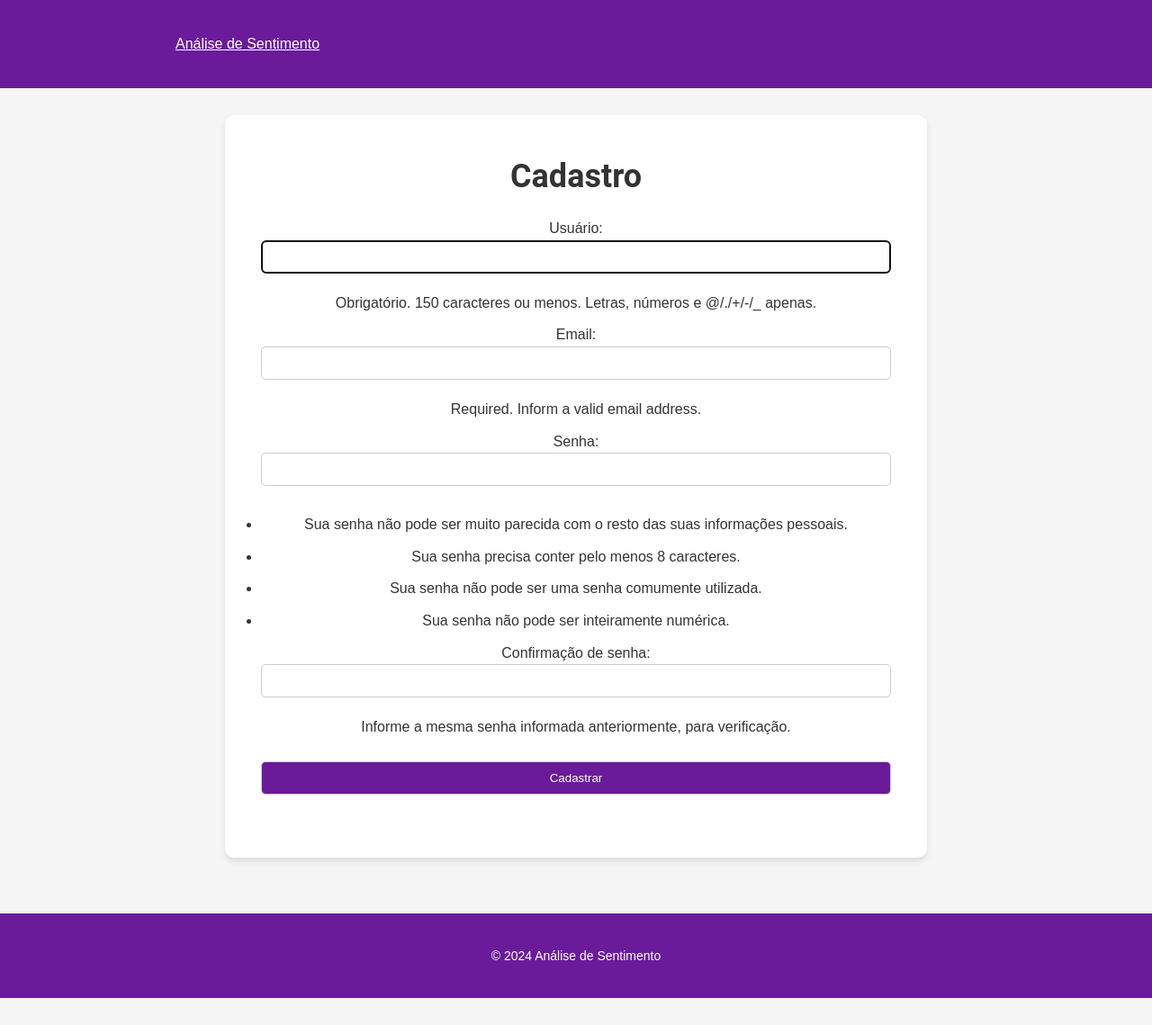
After one commit to obragaa/analise_sentimento, a Django app: page /signup/ in a window 1280 px wide. The commit adds this page. Shown: the whole page at 90% size. Run offline with Django 5.2, Linux system fonts and the light colour scheme.

Commit message:
Subindo página de autenticação, com login e cadastro. O jogador só vai conseguir fazer solicitações caso ele esteja logado no sistema.

```diff
--- /dev/null
+++ b/analisador/forms.py
@@ -0,0 +1,14 @@
+from django import forms
+from django.contrib.auth.forms import UserCreationForm, AuthenticationForm
+from django.contrib.auth.models import User
+
+class SignUpForm(UserCreationForm):
+    email = forms.EmailField(max_length=254, help_text='Required. Inform a valid email address.')
+
+    class Meta:
+        model = User
+        fields = ('username', 'email', 'password1', 'password2', )
+
+class CustomLoginForm(AuthenticationForm):
+    username = forms.CharField(widget=forms.TextInput(attrs={'placeholder': 'Nome de usuário'}))
+    password = forms.CharField(widget=forms.PasswordInput(attrs={'placeholder': 'Senha'}))
--- /dev/null
+++ b/analisador/static/css/base.css
@@ -0,0 +1,106 @@
+/* Reset de Estilos */
+* {
+    margin: 0;
+    padding: 0;
+    box-sizing: border-box;
+}
+
+/* Estilos Gerais */
+body {
+    font-family: 'Montserrat', sans-serif;
+    background-color: #f5f5f5; /* Um fundo claro para suavizar a transição visual */
+    color: #333; /* Cor de texto mais suave */
+    line-height: 1.6; /* Melhorar a legibilidade do texto */
+    display: flex;
+    flex-direction: column; /* Garantir que o footer fique na parte inferior */
+    min-height: 100vh;
+}
+
+.bg-purple {
+    background-color: #6a1b9a; /* Mantém a cor tema */
+}
+
+.container {
+    max-width: 960px; /* Aumenta a largura máxima para layouts mais amplos */
+    margin: 20px auto; /* Adiciona margem superior e inferior */
+    width: 100%;
+    padding: 0 15px; /* Padding nas laterais para evitar que o conteúdo toque nas bordas da tela */
+}
+
+.card {
+    border: none;
+    background-color: #fff;
+    box-shadow: 0 0.5rem 1rem rgba(0, 0, 0, 0.15);
+    margin-bottom: 2rem; /* Adiciona margem inferior para separar os cards */
+    border-radius: 10px; /* Mantém os cantos arredondados para um visual moderno */
+    overflow: hidden; /* Garante que nada saia dos limites do card */
+}
+
+.card-body {
+    padding: 2rem;
+}
+
+h1, h2 {
+    font-family: 'Roboto', sans-serif;
+    color: #333;
+}
+
+h1 {
+    font-size: 2.25rem; /* Aumenta o tamanho para mais destaque */
+    margin-bottom: 1rem;
+}
+
+.form-control-textarea {
+    width: 100%; /* Faz o textarea ocupar todo o espaço horizontal disponível */
+    margin-top: 0.5rem; /* Adiciona uma pequena margem superior */
+}
+
+.btn-analyze {
+    display: inline-block; /* Permite o uso de margin */
+    margin-top: 1rem;
+}
+
+.btn-analyze:hover {
+    background-color: #4a148c;
+}
+
+.result {
+    padding: 1rem 0; /* Adiciona padding vertical */
+    background-color: #e9ecef; /* Fundo claro para o resultado */
+    border-radius: 0.25rem;
+    margin-top: 1rem; /* Separa o resultado do resto do formulário */
+}
+
+/* Melhoria nos ícones flutuantes para responsividade */
+.floating-icons .icon {
+    margin: 0.5rem; /* Adiciona um espaço entre os ícones */
+}
+
+/* Cabeçalho e Rodapé */
+.site-header, .site-footer {
+    background-color: #6a1b9a;
+    color: #fff;
+    padding: 1rem 0; /* Aumenta o padding para mais espaço */
+}
+
+.logo {
+    margin-left: 20px; /* Ajusta margem para o logo */
+    color: white;
+}
+
+.site-footer {
+    margin-top: auto; /* Empurra o footer para baixo */
+    text-align: center;
+}
+
+.footer-content {
+    font-size: 0.875rem; /* Tamanho de fonte mais apropriado para o rodapé */
+}
+
+/* Centralizar conteúdo principal */
+.main-content {
+    flex-grow: 1; /* Permite que o conteúdo principal cresça para ocupar o espaço restante */
+    display: flex;
+    justify-content: center; /* Centraliza horizontalmente */
+    align-items: center; /* Centraliza verticalmente */
+}
--- /dev/null
+++ b/analisador/static/css/signup.css
@@ -0,0 +1,99 @@
+/* Reset de Estilos */
+* {
+    margin-bottom: 10px;
+    padding: 0;
+    box-sizing: border-box;
+}
+
+/* Ajuste no Container para Autenticação */
+.auth-container {
+    max-width: 550px;
+    margin: auto;
+    padding: 40px;
+}
+
+.card {
+    border: none;
+    border-radius: 10px;
+    background-color: #fff;
+    box-shadow: 0 4px 6px rgba(0, 0, 0, 0.1);
+}
+
+.card-body {
+    padding: 30px;
+    text-align: center;
+}
+
+/* Estilização dos Campos de Formulário */
+.signup-form input[type="text"],
+.signup-form input[type="email"],
+.signup-form input[type="password"],
+.signup-form input[type="submit"] {
+    width: 100%;
+    padding: 10px;
+    margin-bottom: 20px;
+    border-radius: 5px;
+    border: 1px solid #ccc;
+}
+
+/* Estilização específica para botão de envio */
+.signup-form input[type="submit"] {
+    background-color: #6a1b9a;
+    color: white;
+    cursor: pointer;
+    margin-top: 15px;
+}
+
+.signup-form input[type="submit"]:hover {
+    background-color: #5e1577;
+}
+
+/* Destaque de Erros */
+.errorlist li {
+    color: #ff0000;
+    background-color: #ffecec;
+    border: 1px solid #ff0000;
+    margin-top: 10px;
+    margin-bottom: 10px;
+    padding: 15px;
+    border-radius: 5px;
+    list-style-type: none;
+}
+
+/* Para dispositivos com tela vertical (mais altos do que largos) */
+@media (min-height: 1100px) {
+    .auth-container {
+        padding: 20px;
+    }
+
+    .card-body {
+        padding: 40px;
+    }
+
+    .signup-form input[type="submit"] {
+        padding: 10px; /* Mantém a espessura do botão */
+        margin-top: 15px;
+    }
+}
+
+/* Para dispositivos com tela horizontal (mais largos do que altos) */
+@media (max-height: 1101px) {
+    .auth-container {
+        max-width: 100%; /* Permite que o container ocupe mais espaço em tela horizontal */
+        padding: 20px;
+    }
+
+    .card-body {
+        padding: 40px;
+    }
+
+    .signup-form {
+        max-width: 700px; /* Limita a largura do formulário para evitar que fique muito esticado */
+        margin: auto;
+    }
+
+    .signup-form input[type="submit"] {
+        padding: 10px; /* Mantém a espessura do botão */
+        margin-top: 15px;
+    }
+}
--- /dev/null
+++ b/analisador/templates/analisador/signup.html
@@ -0,0 +1,23 @@
+{% extends 'base.html' %}
+{% load static %}
+
+{% block css %}
+    <link rel="stylesheet" href="{% static 'css/signup.css' %}">
+{% endblock css %}
+
+{% block content %}
+    <!-- Antes: <div class="container"> -->
+    <!-- Depois: -->
+    <div class="auth-container">
+        <div class="card">
+            <div class="card-body">
+                <h1>Cadastro</h1>
+                <form method="post" class="signup-form">
+                    {% csrf_token %}
+                    {{ form.as_p }}
+                    <input type="submit" value="Cadastrar">
+                </form>
+            </div>
+        </div>
+    </div>
+{% endblock content %}
--- /dev/null
+++ b/analisador/templates/base.html
@@ -0,0 +1,30 @@
+{% load static %}
+
+<!DOCTYPE html>
+<html lang="pt">
+<head>
+    <meta charset="UTF-8">
+    <meta name="viewport" content="width=device-width, initial-scale=1.0">
+    <title>{% block title %}Seu Site{% endblock title %}</title>
+    <link rel="stylesheet" href="{% static 'css/base.css' %}">
+    {% block css %}{% endblock css %}
+</head>
+
+<body>
+    <header class="site-header">
+        <div class="container header-content">
+            <a href="/" class="logo">Análise de Sentimento</a>
+        </div>
+    </header>
+
+    <main class="main-content">
+        {% block content %}{% endblock %}
+    </main>
+
+    <footer class="site-footer">
+        <div class="container footer-content">
+            <p>&copy; 2024 Análise de Sentimento</p>
+        </div>
+    </footer>
+</body>
+</html>
--- a/analisador/urls.py
+++ b/analisador/urls.py
@@ -3,9 +3,13 @@ from . import views
 from django.conf import settings
 from django.conf.urls.static import static
 from django.urls import path, include
+from django.contrib.auth import views as auth_views
 
 urlpatterns = [
     path('', views.home, name='home'),
     path('analise/', views.home, name='analise_sentimento'),
     path("buscar", views.buscar, name="buscar"),
+    path('signup/', views.signup, name='signup'),
+    path('login/', views.login_view, name='login'),
+    path('logout/', views.logout_view, name='logout'),
 ] + static(settings.MEDIA_URL, document_root=settings.MEDIA_ROOT)
--- a/analisador/views.py
+++ b/analisador/views.py
@@ -5,11 +5,27 @@ from textblob import TextBlob
 from googletrans import Translator
 from .models import Frases
 
+from django.contrib.auth import login, authenticate
+from django.shortcuts import render, redirect
+from .forms import SignUpForm
+from django.contrib.auth.forms import AuthenticationForm
+from .forms import CustomLoginForm
+from django.http import HttpResponseRedirect
+from django.contrib import messages
+from django.contrib.auth.models import User
+from django.contrib.auth import logout
+
 def home(request):
     # Tenta recuperar o sentimento da sessão se disponível
     sentimento = request.session.get('sentimento', "")
 
     if request.method == "POST":
+
+        # Verifica se o usuário está autenticado
+        if not request.user.is_authenticated:
+            # Redireciona para a página de login ou mostra uma mensagem de erro
+            return HttpResponseRedirect(reverse('login'))
+
         texto = request.POST.get('texto', '')
         translator = Translator()
         try:
@@ -42,3 +58,44 @@ def home(request):
 
 def buscar(request):
     return render(request, "buscar.html")
+
+def signup(request):
+    if request.method == 'POST':
+        form = SignUpForm(request.POST)
+        if form.is_valid():
+            form.save()
+            username = form.cleaned_data.get('username')
+            raw_password = form.cleaned_data.get('password1')
+            user = authenticate(username=username, password=raw_password)
+            login(request, user)
+            return redirect('home')
+    else:
+        form = SignUpForm()
+    return render(request, 'analisador/signup.html', {'form': form})
+
+def login_view(request):
+    if request.method == 'POST':
+        form = CustomLoginForm(data=request.POST)
+        if form.is_valid():
+            username = form.cleaned_data['username']
+            password = form.cleaned_data['password']
+            user = authenticate(username=username, password=password)
+            if user is not None:
+                login(request, user)
+                return redirect('home')
+            else:
+                # Usuário ou senha inválidos
+                # Verifica se o usuário existe
+                if User.objects.filter(username=username).exists():
+                    messages.error(request, "Senha incorreta. Por favor, tente novamente.")
+                else:
+                    messages.error(request, "Usuário não encontrado. Você gostaria de se <a href='%s'>cadastrar</a>?" % reverse('signup'), extra_tags='safe')
+        else:
+            messages.error(request, "Por favor, corrija os erros abaixo.")
+    else:
+        form = CustomLoginForm()
+    return render(request, 'analisador/login.html', {'form': form})
+
+def logout_view(request):
+    logout(request)
+    return redirect('home')  # Redireciona o usuário para a página inicial após o logout
```
Also changed, not shown: analisador/static/css/login.css (added, +95 -0 lines), analisador/static/css/style.css (+39 -0 lines), analisador/templates/analisador/login.html (added, +34 -0 lines), analisador/templates/home.html (+20 -3 lines), analisador/templates/analisador/buscar.html (added), db.sqlite3.
